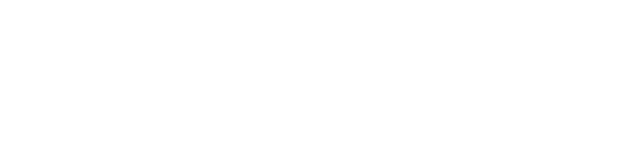
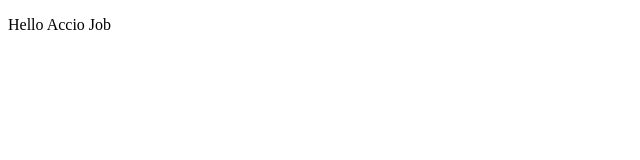
Before and after one commit to acciojob/hello-acciojob-Eshandwivedi13, a website: page main.html in a window 1280 px wide. Shown: the whole page, without its empty margins (0-640 px from the left). Drawn offline with Linux system fonts and the light colour scheme.

Commit message:
created a submission

```diff
--- a/main.html
+++ b/main.html
@@ -8,6 +8,11 @@
 
 <body>
 	<!-- the entire body must be written by student -->
+	<main class="Accio" id = "job">
+		<p class="hello-accio">
+			Hello Accio Job
+		</p>
+	</main>
     <script type="text/javascript" src="./script.js">
 </script>
 
--- a/styles.css
+++ b/styles.css
@@ -1,2 +1,13 @@
+main{
+	height : "150px";
+	width : "150px";
+	background-color : "#000000";
+}
+p{
+		color : "#ffffff";
+		left-margin : "32px";
+		padding : "10px";
+}
+
 
 /* Your CSS Code here. */
```
